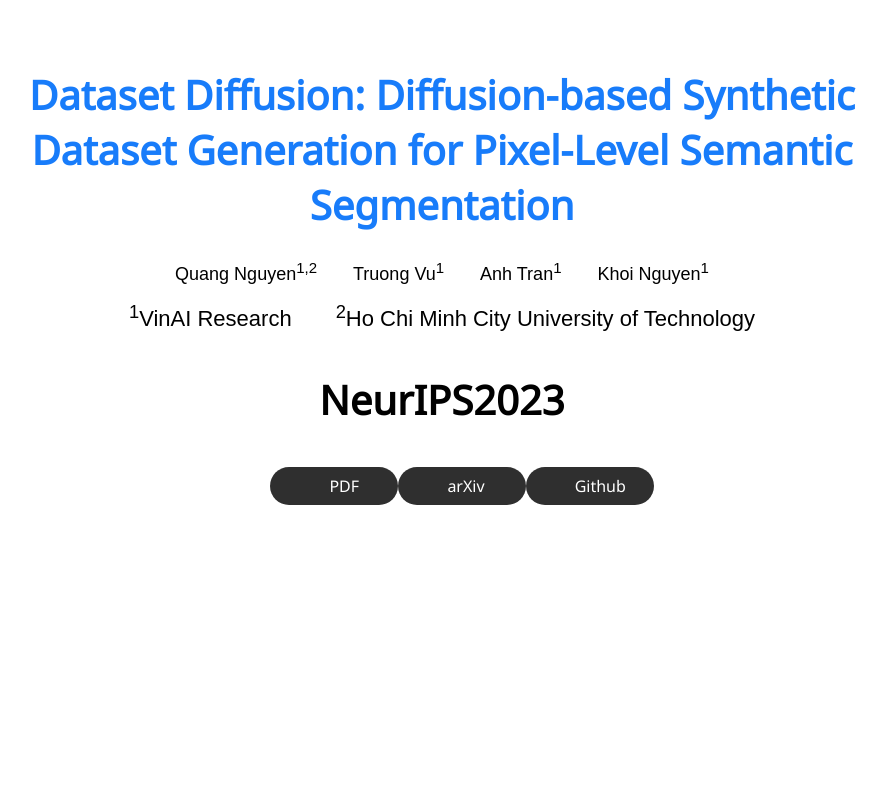
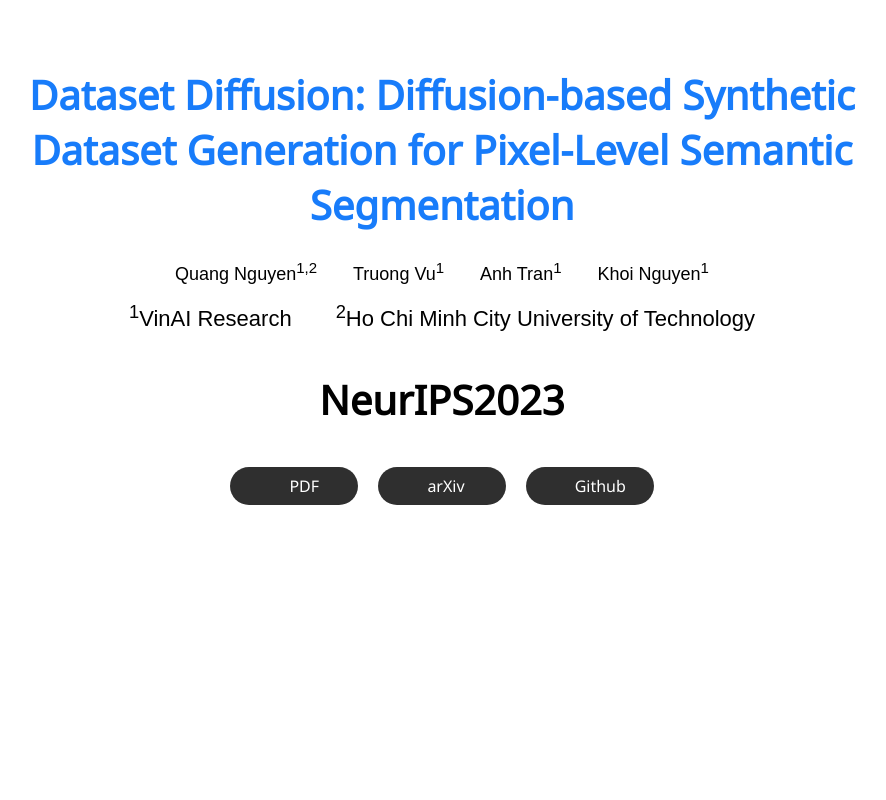
Before and after one commit to dataset-diffusion/dataset-diffusion, a React (Create React App) app: page / in a window 1280 px wide. Shown: the top 800 px of the page, without its empty margins (198-1084 px from the left). Built offline with nearby package versions, Linux system fonts and the light colour scheme; some icons are missing; a web font is replaced by a local one.

Commit message:
update project

```diff
--- a/public/index.html
+++ b/public/index.html
@@ -39,7 +39,7 @@
       Learn how to configure a non-root public URL by running `npm run build`.
     -->
   <script defer src="./static/js/fontawesome.all.min.js"></script>
-  <title>React App</title>
+  <title>Dataset-Diffusion</title>
 </head>
 
 <body>
--- a/src/App.css
+++ b/src/App.css
@@ -111,16 +111,14 @@
   text-align: center;
 }
 
-
-
-
-
 /*NAVBAR SECTION =======================================*/
 .social-link {
   /* text-align: center; */
   display: flex;
   list-style-type: none;
   justify-content: center;
+  gap: 20px;
+  padding-inline-start: 0px;
 }
 
 .social-link .social-content {
```
Also changed, not shown: 1 other file (tests, documents, lock files or other folders).
